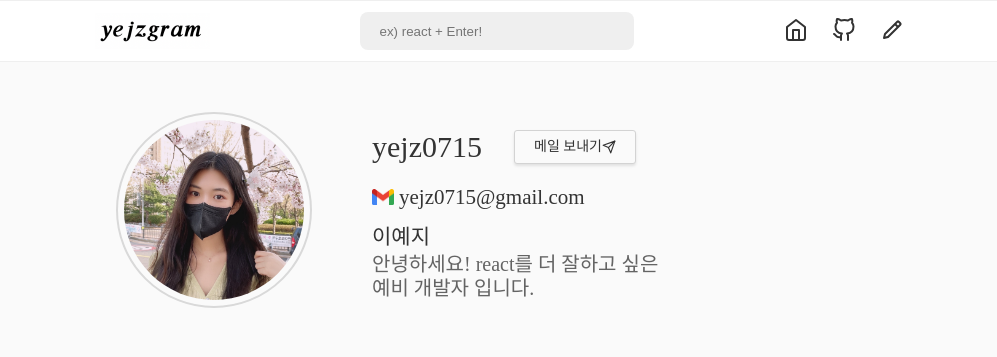
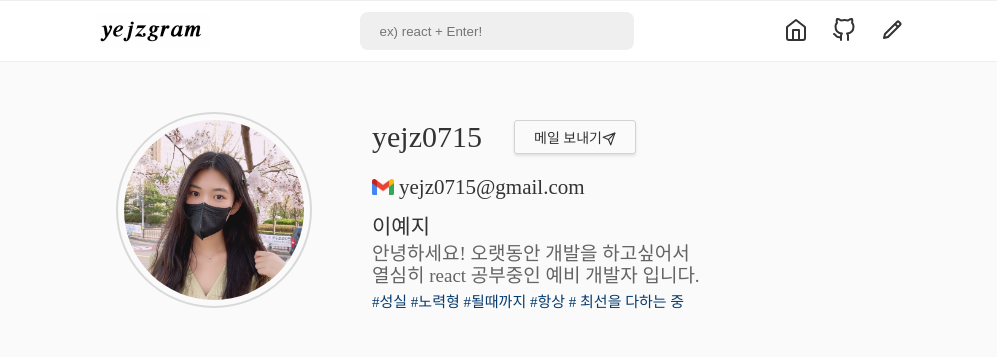
Before and after one commit to yejz0715/portfolio, a React (Create React App) app: page / in a window 1280 px wide. Shown: the top 357 px of the page, without its empty margins (141-1138 px from the left). Built offline with nearby package versions, Linux system fonts and the light colour scheme; a web font is replaced by a local one.

Commit message:
UPDATE:profile-컴포넌트 한줄 소개 수정

```diff
--- a/src/Component/Profile/index.js
+++ b/src/Component/Profile/index.js
@@ -28,8 +28,10 @@ const Profile = ({ handleShowStory }) => {
         </S.Mail>
         <S.Name>이예지</S.Name>
         <S.Contents>
-          안녕하세요! react를 더 잘하고 싶은 <br/>예비 개발자 입니다.
+          안녕하세요! 오랫동안 개발을 하고싶어서 <br />
+          열심히 react 공부중인 예비 개발자 입니다. <br />
         </S.Contents>
+        <S.Tag>#성실 #노력형 #될때까지 #항상 # 최선을 다하는 중</S.Tag>
       </S.ProfileText>
     </S.Container>
   );
--- a/src/Component/Profile/style.js
+++ b/src/Component/Profile/style.js
@@ -12,15 +12,15 @@ export const Container = styled.div`
 `;
 export const ProfileImgLabel = styled.label`
   position: absolute;
-  top: -20px;
+  top: -25px;
   display: none;
   height: 20px;
-  line-height: 23px;
+  line-height: 24px;
   background-color: #f5c125;
   border-radius: 2px;
   font-weight: bold;
   color: #fff;
-  padding: 2px;
+  padding: 3px 3px 2px 3px;
 `;
 export const ProfileImgWrapper = styled.div`
   position: relative;
@@ -64,7 +64,7 @@ export const Id = styled.span`
 `;
 export const MailButton = styled.a`
   width: 120px;
-  height: 32px;
+  height: 27px;
   display: flex;
   justify-content: center;
   align-items: center;
@@ -74,6 +74,7 @@ export const MailButton = styled.a`
   border-radius: 3px;
   margin-left: 32px;
   font-size: 14px;
+  padding-top: 5px;
   cursor: pointer;
 `;
 export const SendIcon = styled(FiSend)`
@@ -94,14 +95,17 @@ export const MailImg = styled.img`
 `;
 export const Name = styled.label`
   font-size: 21px;
-  font-weight: 500;
   line-height: 23.44px;
   margin-bottom: 4px;
 `;
 export const Contents = styled.label`
   width: 100%;
   color: #646464;
-  font-size: 20px;
-  font-weight: 400;
-  line-height: 23.44px;
+  font-size: 19px;
+  line-height: 22px;
+  margin-bottom: 8px;
 `;
+export const Tag = styled.label`
+  color: rgba(5, 59, 110, 1);
+  font-size: 15px;
+`;
```
